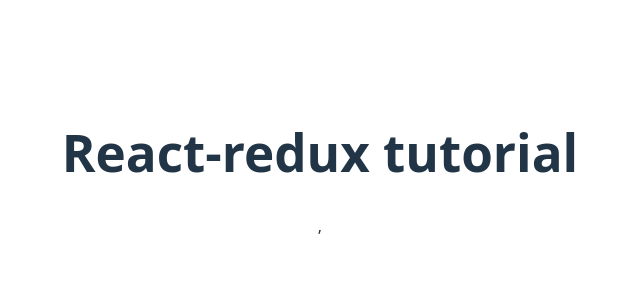
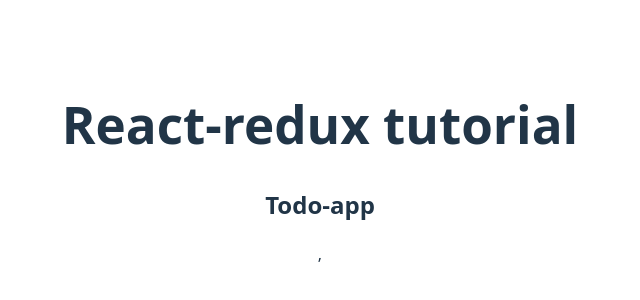
Before and after one commit to siam114/redux-data-fetch, a React (Vite) app: page / in a window 1280 px wide. Shown: the part 236-536 px from the top of the page, without its empty margins (320-960 px from the left). Built offline with nearby package versions, Linux system fonts and the light colour scheme.

Commit message:
added app in todos app

```diff
--- a/src/App.jsx
+++ b/src/App.jsx
@@ -1,10 +1,12 @@
 import './App.css'
+import Todos from './components/Todos'
 
 function App() {
 
   return (
     <div>
       <h1>React-redux tutorial</h1>
+      <Todos/>
     </div>
   )
 }
--- a/src/components/Todos.jsx
+++ b/src/components/Todos.jsx
@@ -0,0 +1,9 @@
+import React from 'react'
+
+export default function Todos() {
+  return (
+    <div>
+      <h2>Todo-app</h2>
+    </div>
+  )
+}
```
